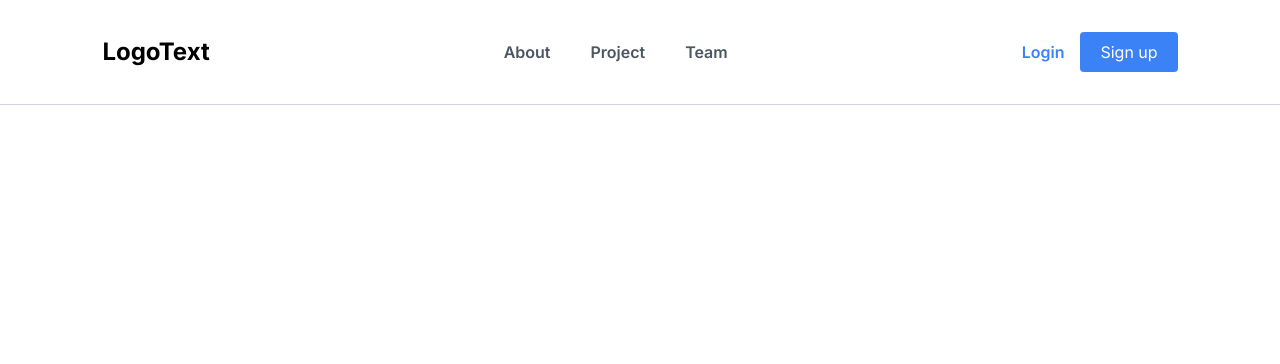
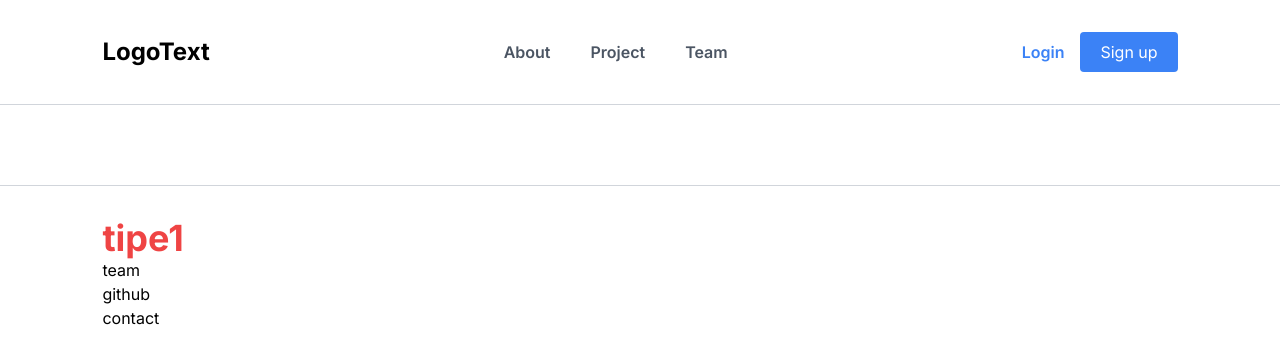
Before and after one commit to danielcorreia-dev/batteries-project, a Next.js app: page / in a window 1280 px wide. Shown: the top 364 px of the page. Built offline with nearby package versions, Linux system fonts and the light colour scheme.

Commit message:
file organization

```diff
--- a/components/LandingNav.tsx
+++ /dev/null
@@ -1,43 +0,0 @@
-import Link from 'next/link';
-import { useState } from 'react';
-import { FiMenu } from 'react-icons/fi'
-
-const Nav = () => {
-  const [open, setOpen] = useState(false);
-
-  return (
-    <header className="border-b border-gray-300 py-8">
-      <div className="flex items-center justify-between xl:max-w-7xl xl:mx-auto max-w-full px-[8%] flex-wrap w-full">
-        <h1 className="font-bold text-2xl">LogoText</h1>
-
-        <FiMenu className='lg:hidden block h-6 w-6 cursor-pointer' onClick={() => setOpen(!open)}/>
-
-        <nav className={`${open ? 'block' : 'hidden'} lg:flex lg:items-center lg:w-auto w-full mb-2 mt-2 lg:mb-0 lg:mt-0`}>
-          <ul className='text-base text-gray-600 lg:flex lg:justify-between'>
-            <li>
-              <Link href="/about" className='lg:px-5 py-2 block hover:text-blue-500 font-semibold'>About</Link>
-            </li>
-            <li>
-              <Link href="/project" className='lg:px-5 py-2 block hover:text-blue-500 font-semibold'>Project</Link>
-            </li>
-            <li>
-              <Link href="/team" className='lg:px-5 py-2 block hover:text-blue-500 font-semibold'>Team</Link>
-            </li>
-          </ul>
-        </nav>
-
-        {/* CTA */}
-        <div className={`${open ? 'block' : 'hidden'} lg:flex lg:items-center lg:w-auto w-full`}>
-          <Link className ='text-blue-500 hover:text-blue-700 transition-all font-semibold lg:mr-4 mb-2 lg:mb-0' href="/login">
-            Login
-          </Link>
-          <Link className ="py-2 px-5 bg-blue-500 text-white hover:bg-blue-700 rounded transition-colors block" href="signup">
-            Sign up
-          </Link>
-        </div>
-      </div>
-    </header>
-  );
-};
-
-export default Nav;
--- /dev/null
+++ b/components/LandingPage/Footer.tsx
@@ -0,0 +1,17 @@
+import MenuFooter from "./MenuFooter";
+
+const Footer = () => {
+  return (
+    <>
+      <footer className="border-t border-gray-300 py-8 ">
+        <div className="px-[8%] max-w-full w-full">
+          <MenuFooter>
+
+          </MenuFooter>
+        </div>
+      </footer>
+    </>
+  );
+};
+
+export default Footer;
--- /dev/null
+++ b/components/LandingPage/FooterItem.tsx
@@ -0,0 +1,25 @@
+type itemsTypes = {
+  title: string;
+};
+
+const FooterItem = (props: itemsTypes) => {
+  const { title } = props;
+  return (
+    <div>
+        <h2 className="text-4xl font-bold text-red-500">{title}</h2>
+      <ul>
+        <li>
+          team
+        </li>
+        <li>
+          github
+        </li>
+        <li>
+          contact
+        </li>
+      </ul>
+    </div>
+  );
+};
+
+export default FooterItem;
--- /dev/null
+++ b/components/LandingPage/MenuFooter.tsx
@@ -0,0 +1,15 @@
+import FooterItem from "./FooterItem";
+
+const MenuFooter = () => {
+  return (
+    <div>
+      <ul>
+        <li>
+          <FooterItem title='tipe1'/>
+        </li>
+      </ul>
+    </div>
+  );
+}
+
+export default MenuFooter
--- /dev/null
+++ b/components/LandingPage/Nav.tsx
@@ -0,0 +1,43 @@
+import Link from 'next/link';
+import { useState } from 'react';
+import { FiMenu } from 'react-icons/fi'
+
+const LandingNav = () => {
+  const [open, setOpen] = useState(false);
+
+  return (
+    <header className="border-b border-gray-300 py-8">
+      <div className="flex items-center justify-between xl:max-w-7xl xl:mx-auto max-w-full px-[8%] flex-wrap w-full">
+        <h1 className="font-bold text-2xl">LogoText</h1>
+
+        <FiMenu className='md:hidden block h-6 w-6 cursor-pointer' onClick={() => setOpen(!open)}/>
+
+        <nav className={`${open ? 'block' : 'hidden'} md:flex md:items-center md:w-auto w-full mb-2 mt-2 md:mb-0 md:mt-0`}>
+          <ul className='text-base text-gray-600 md:flex md:justify-between'>
+            <li>
+              <Link href="/about" className='md:px-5 py-2 block hover:text-blue-500 font-semibold'>About</Link>
+            </li>
+            <li>
+              <Link href="/project" className='md:px-5 py-2 block hover:text-blue-500 font-semibold'>Project</Link>
+            </li>
+            <li>
+              <Link href="/team" className='md:px-5 py-2 block hover:text-blue-500 font-semibold'>Team</Link>
+            </li>
+          </ul>
+        </nav>
+
+        {/* CTA */}
+        <div className={`${open ? 'block' : 'hidden'} md:flex md:items-center md:w-auto w-full`}>
+          <Link className ='text-blue-500 hover:text-blue-700 transition-all font-semibold md:mr-4 mb-2 md:mb-0' href="/login">
+            Login
+          </Link>
+          <Link className ="py-2 px-5 bg-blue-500 text-white hover:bg-blue-700 rounded transition-colors block" href="signup">
+            Sign up
+          </Link>
+        </div>
+      </div>
+    </header>
+  );
+};
+
+export default LandingNav;
--- a/pages/index.tsx
+++ b/pages/index.tsx
@@ -1,23 +1,19 @@
-import LandingNav from '@/components/LandingNav'
-import { Inter } from '@next/font/google'
+import Footer from '@/components/LandingPage/Footer';
+import Nav from '@/components/LandingPage/Nav';
+import { Inter } from '@next/font/google';
 
-const inter = Inter({ subsets: ['latin'] })
+const inter = Inter({ subsets: ['latin'] });
 
 export default function Home() {
   return (
     <>
-    <LandingNav/>
-    {/* <section>
-      <div className='grid max-w-screen-xl px-4 py-8 mx-auto lg:gap-8 xl:gap-0 lg:py-16 lg:grid-cols-12"'>
-        <div className='mr-auto place-self-center'>
-          <h1 className='text-4xl font-bold' >Contribua, Cresça, Ganhe.</h1>
-          <p>Participe de ume rede pioneira na proteção do ambiental e na interativade sustentável com benefícios.</p>
+      <Nav />
+      <main className='h-20'>
+        <div>
+
         </div>
-        <div>
-          <h1>teste</h1>
-        </div>
-      </div>
-    </section> */}
+      </main>
+      <Footer />
     </>
-  )
+  );
 }
```
Also changed, not shown: tsconfig.json (+16 -4 lines), components/LandingFooter.tsx (deleted).
